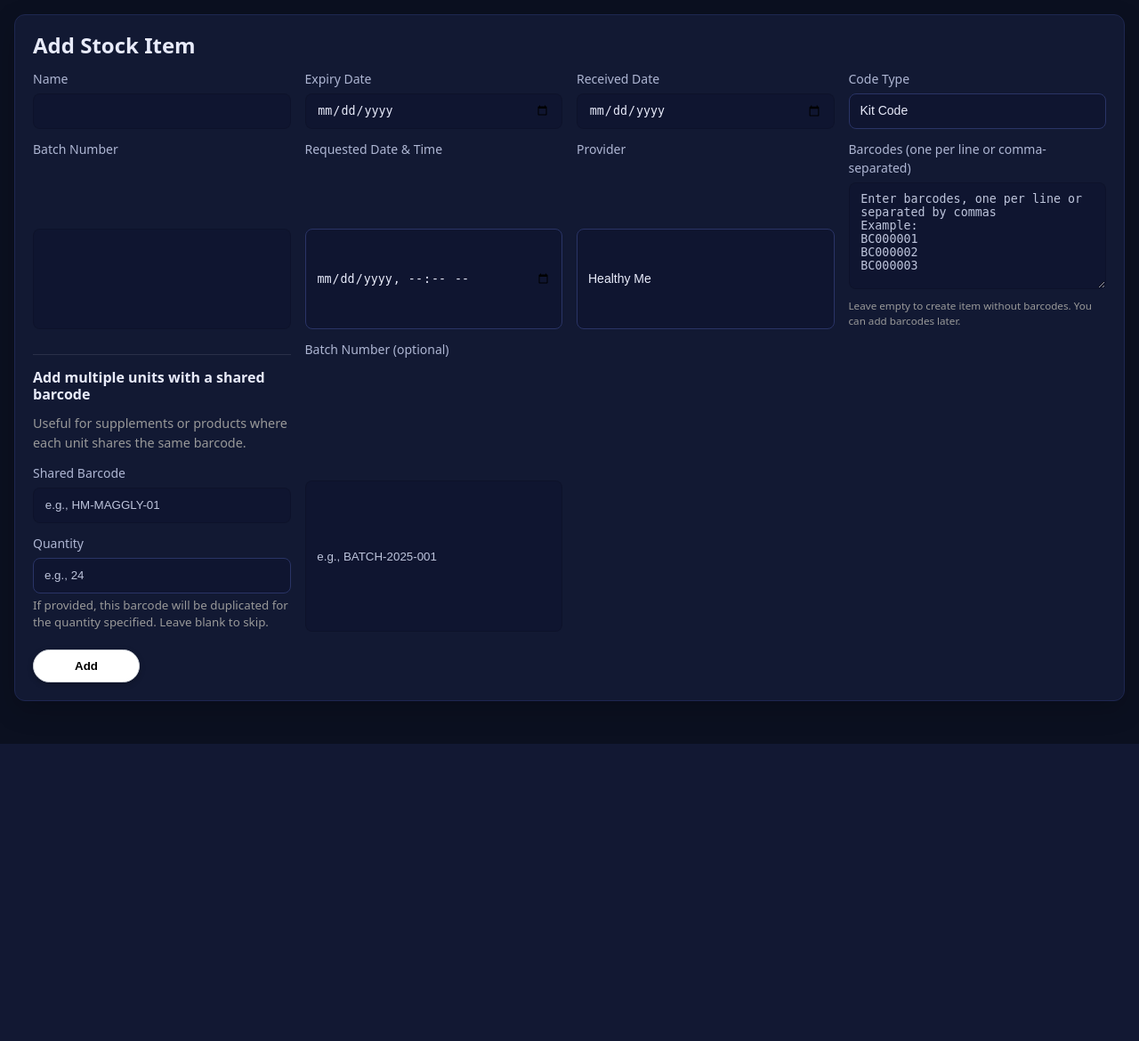
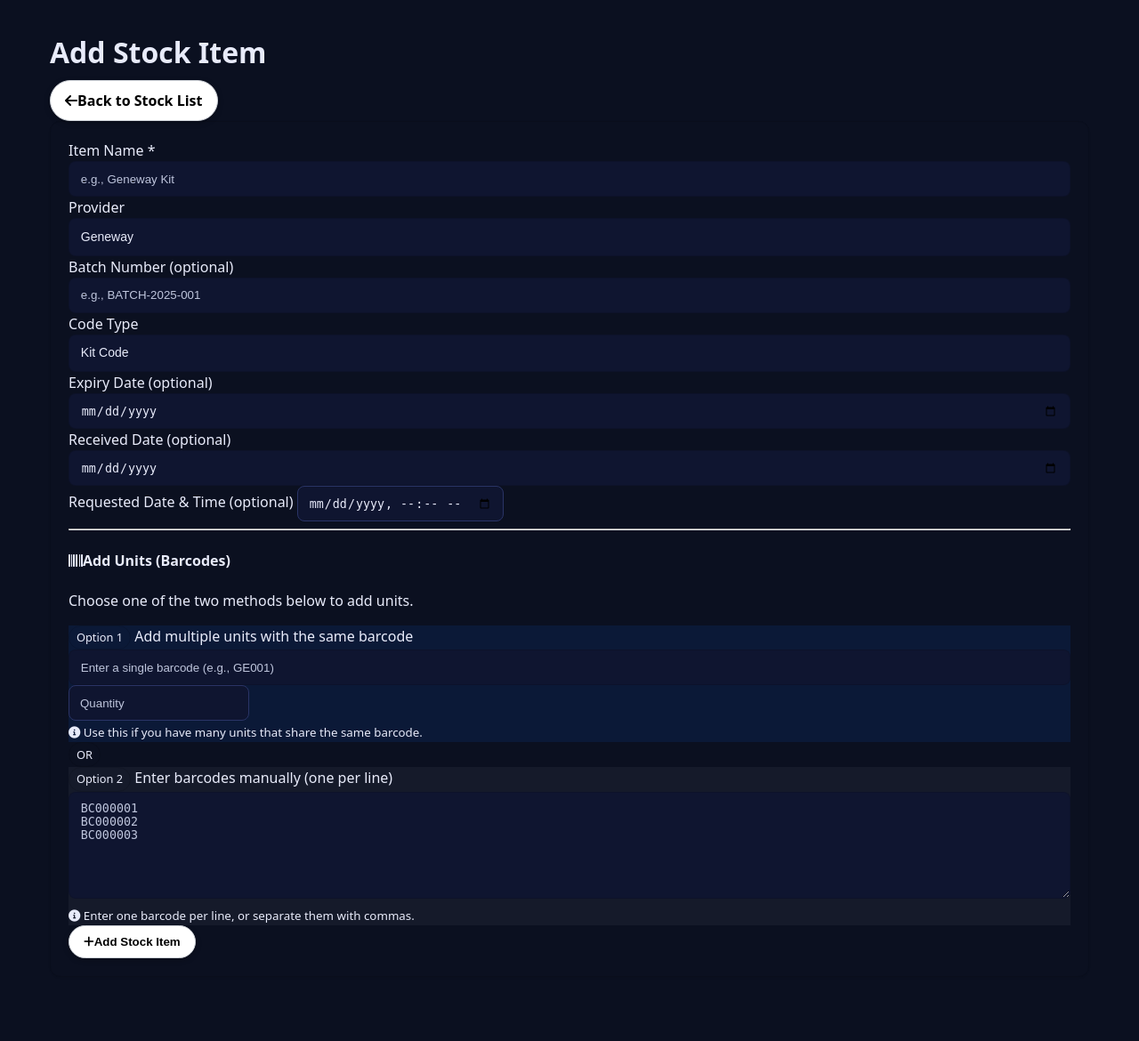
Before and after one commit to cianotheone7/Life360, a Flask app: template templates/new_item.html in a window 1280 px wide. Shown: the part 71-1241 px from the top of the page at 89% size. Before the commit the page ends 907 px from the top, so only its background shows below. Run offline with Flask 3, Linux system fonts and the light colour scheme; the template is opened without the code that fills it, so the values that code supplies are empty; the visitor is signed in with stand-in values (Sample User, id 1).

Commit message:
Update template field names to match deployed version

```diff
--- a/templates/new_item.html
+++ b/templates/new_item.html
@@ -1,48 +1,133 @@
 {% extends "base.html" %}
+
+{% block title %}Add Stock Item{% endblock %}
+
 {% block content %}
-<section class="panel">
-  <h2>Add Stock Item</h2>
-  <form class="form" method="post" action="{{ url_for('create_item') }}">
-    <label>Name <input name="name" type="text" required></label>
-    <label>Expiry Date <input name="expiry_date" type="date"></label>
-    <label>Received Date <input name="received_date" type="date"></label>
-    <label>Code Type
-      <select name="code_type">
-        <option value="Kit">Kit Code</option>
-        <option value="Swab">Swab Code</option>
-        <option value="Device">Device</option>
-              <option value="Supplement">Supplements</option>
+<div class="container mt-4">
+    <div class="d-flex justify-content-between align-items-center mb-4">
+        <h1 class="text-white">Add Stock Item</h1>
+        <a href="{{ url_for('stock') }}" class="btn btn-secondary">
+            <i class="fas fa-arrow-left me-2"></i>Back to Stock List
+        </a>
+    </div>
+
+    <div class="card bg-dark text-white">
+        <div class="card-body p-4">
+            <form action="{{ url_for('create_item') }}" method="post" onsubmit="console.log('Form submitting...'); return true;">
+                <div class="row">
+                    <!-- Left Column -->
+                    <div class="col-md-6">
+                        <div class="mb-3">
+                            <label for="name" class="form-label">Item Name <span class="text-danger">*</span></label>
+                            <input type="text" id="name" name="name" class="form-control" placeholder="e.g., Geneway Kit" required>
+                        </div>
+
+                        <div class="mb-3">
+                            <label for="provider" class="form-label">Provider</label>
+                            <select id="provider" name="provider" class="form-select">
+                                <option value="Geneway" selected>Geneway</option>
+                                <option value="Optiway">Optiway</option>
+                                <option value="Enbiosis">Enbiosis</option>
+                                <option value="Intelligene">Intelligene</option>
+                                <option value="Healthy Me">Healthy Me</option>
+                                <option value="Geko">Geko</option>
+                                <option value="Reboot">Reboot</option>
+                                <option value="Wellness">Wellness</option>
+                                <option value="Gifts & Banners">Gifts & Banners</option>
+                                <option value="Unassigned">Unassigned</option>
+                            </select>
+                        </div>
+
+                        <div class="mb-3">
+                            <label for="batch_number" class="form-label">Batch Number (optional)</label>
+                            <input type="text" id="batch_number" name="batch_number" class="form-control" placeholder="e.g., BATCH-2025-001">
+                        </div>
+
+                        <div class="mb-3">
+                            <label for="code_type" class="form-label">Code Type</label>
+                            <select id="code_type" name="code_type" class="form-select">
+                                <option value="Kit Code" selected>Kit Code</option>
+                                <option value="Supplement">Supplement</option>
                                 <option value="Other">Other</option>
                             </select>
+                        </div>
+                    </div>
+
+                    <!-- Right Column -->
+                    <div class="col-md-6">
+                        <div class="mb-3">
+                            <label for="expiry_date" class="form-label">Expiry Date (optional)</label>
+                            <input type="date" id="expiry_date" name="expiry_date" class="form-control">
+                        </div>
+
+                        <div class="mb-3">
+                            <label for="received_date" class="form-label">Received Date (optional)</label>
+                            <input type="date" id="received_date" name="received_date" class="form-control">
+                        </div>
+
+                        <div class="mb-3">
+                            <label for="request_datetime" class="form-label">Requested Date & Time (optional)</label>
+                            <input type="datetime-local" id="request_datetime" name="request_datetime" class="form-control">
+                        </div>
+                    </div>
+                </div>
+
+                <hr class="my-4 bg-secondary">
+
+                <!-- Barcode Section -->
+                <div class="row">
+                    <div class="col-12">
+                        <h4 class="text-primary mb-3">
+                            <i class="fas fa-barcode me-2"></i>Add Units (Barcodes)
+                        </h4>
+                        <p class="text-muted mb-4">Choose one of the two methods below to add units.</p>
+
+                        <!-- Option 1: Single Barcode + Quantity -->
+                        <div class="border border-primary rounded p-3 mb-3" style="background-color: rgba(13, 110, 253, 0.1);">
+                            <label class="form-label fw-bold">
+                                <span class="badge bg-primary me-2">Option 1</span>
+                                Add multiple units with the same barcode
                             </label>
-    <label>Batch Number <input name="person_requested" type="text"></label>
-    <label>Requested Date &amp; Time <input name="request_datetime" type="datetime-local"></label>
-    <label>Provider
-      <select name="provider">
-        {% for p in ['Healthy Me','Sam Wearables','Geneway','Optiway','Enbiosis','Intelligene','Umvuzo Fedhealth','Umvuzo Intelligene','Geko'] %}
-          <option>{{ p }}</option>
-        {% endfor %}
-      </select>
+                            <div class="row g-2 mt-2">
+                                <div class="col-md-8">
+                                    <input type="text" name="shared_barcode" class="form-control" placeholder="Enter a single barcode (e.g., GE001)">
+                                </div>
+                                <div class="col-md-4">
+                                    <input type="number" name="shared_barcode_quantity" class="form-control" placeholder="Quantity" min="1">
+                                </div>
+                            </div>
+                            <small class="text-muted d-block mt-2">
+                                <i class="fas fa-info-circle me-1"></i>
+                                Use this if you have many units that share the same barcode.
+                            </small>
+                        </div>
+
+                        <div class="text-center my-3">
+                            <span class="badge bg-secondary">OR</span>
+                        </div>
+
+                        <!-- Option 2: Manual Barcode Entry -->
+                        <div class="border border-secondary rounded p-3" style="background-color: rgba(108, 117, 125, 0.1);">
+                            <label for="barcodes" class="form-label fw-bold">
+                                <span class="badge bg-secondary me-2">Option 2</span>
+                                Enter barcodes manually (one per line)
                             </label>
-    <label>Barcodes (one per line or comma-separated)
-      <textarea name="barcodes" rows="5" placeholder="Enter barcodes, one per line or separated by commas&#10;Example:&#10;BC000001&#10;BC000002&#10;BC000003"></textarea>
-      <small style="color: #999; display: block; margin-top: 4px;">Leave empty to create item without barcodes. You can add barcodes later.</small>
-    </label>
-    <div class="multi-barcode-section" style="border-top: 1px solid rgba(255,255,255,0.1); padding-top: 16px; margin-top: 16px;">
-      <h3 style="margin: 0 0 12px; font-size: 1rem;">Add multiple units with a shared barcode</h3>
-      <p style="margin: 0 0 12px; color: #999; font-size: 0.9rem;">Useful for supplements or products where each unit shares the same barcode.</p>
-      <div style="display: grid; grid-template-columns: repeat(auto-fit, minmax(220px, 1fr)); gap: 12px;">
-        <label>Shared Barcode
-          <input name="shared_barcode" type="text" placeholder="e.g., HM-MAGGLY-01">
-        </label>
-        <label>Quantity
-          <input name="shared_barcode_quantity" type="number" min="1" max="1000" placeholder="e.g., 24">
-        </label>
+                            <textarea id="barcodes" name="barcodes" class="form-control font-monospace" rows="6" placeholder="BC000001&#10;BC000002&#10;BC000003"></textarea>
+                            <small class="text-muted d-block mt-2">
+                                <i class="fas fa-info-circle me-1"></i>
+                                Enter one barcode per line, or separate them with commas.
+                            </small>
                         </div>
-      <small style="color: #999; display: block; margin-top: 4px;">If provided, this barcode will be duplicated for the quantity specified. Leave blank to skip.</small>
                     </div>
-    <label>Batch Number (optional) <input name="batch_number" type="text" placeholder="e.g., BATCH-2025-001"></label>
-    <div class="actions"><button class="btn" type="submit">Add</button></div>
+                </div>
+
+                <div class="d-flex justify-content-end mt-4">
+                    <button type="submit" class="btn btn-primary btn-lg">
+                        <i class="fas fa-plus me-2"></i>Add Stock Item
+                    </button>
+                </div>
             </form>
-</section>
+        </div>
+    </div>
+</div>
 {% endblock %}
```
Lines whose indentation alone changed are shown as unchanged.
